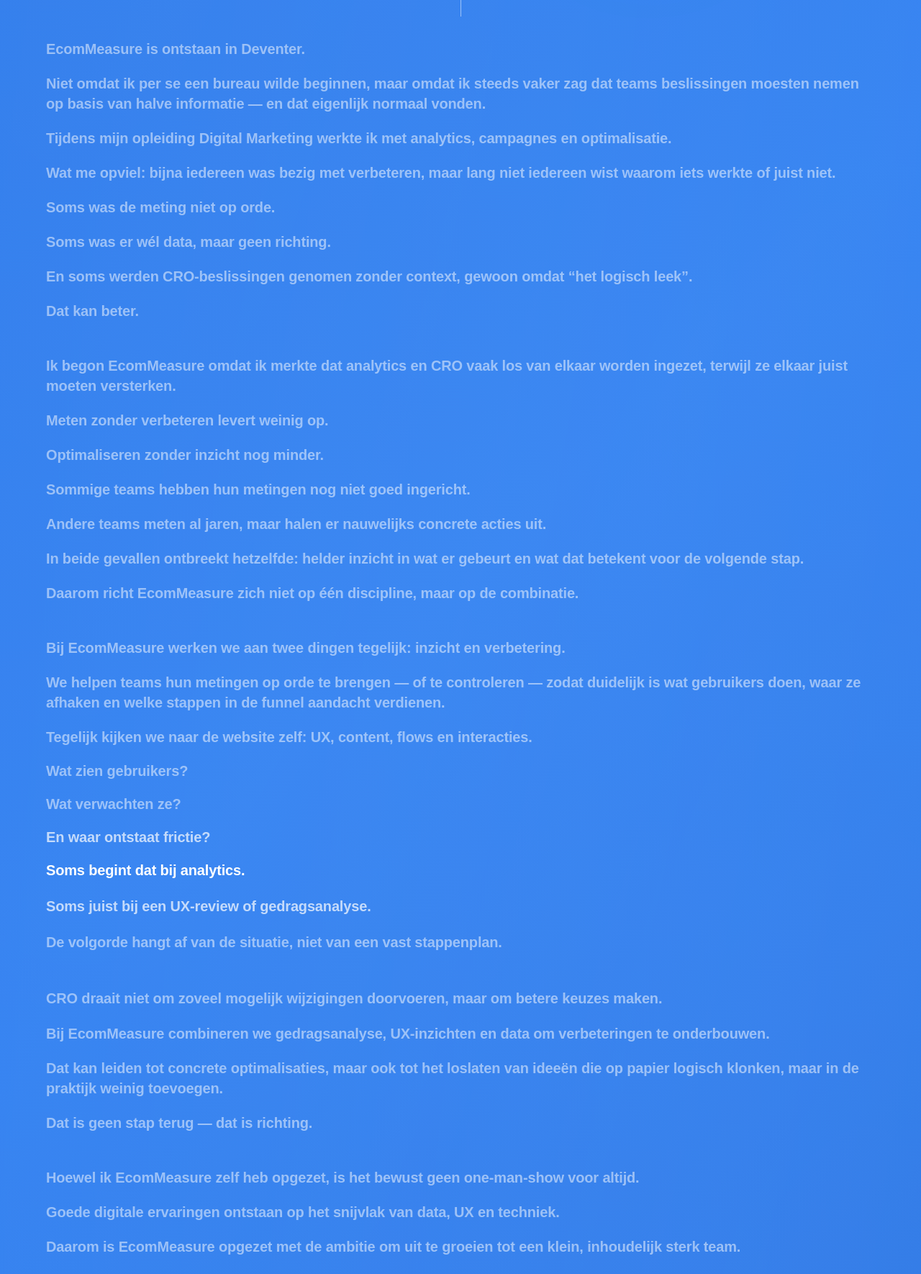
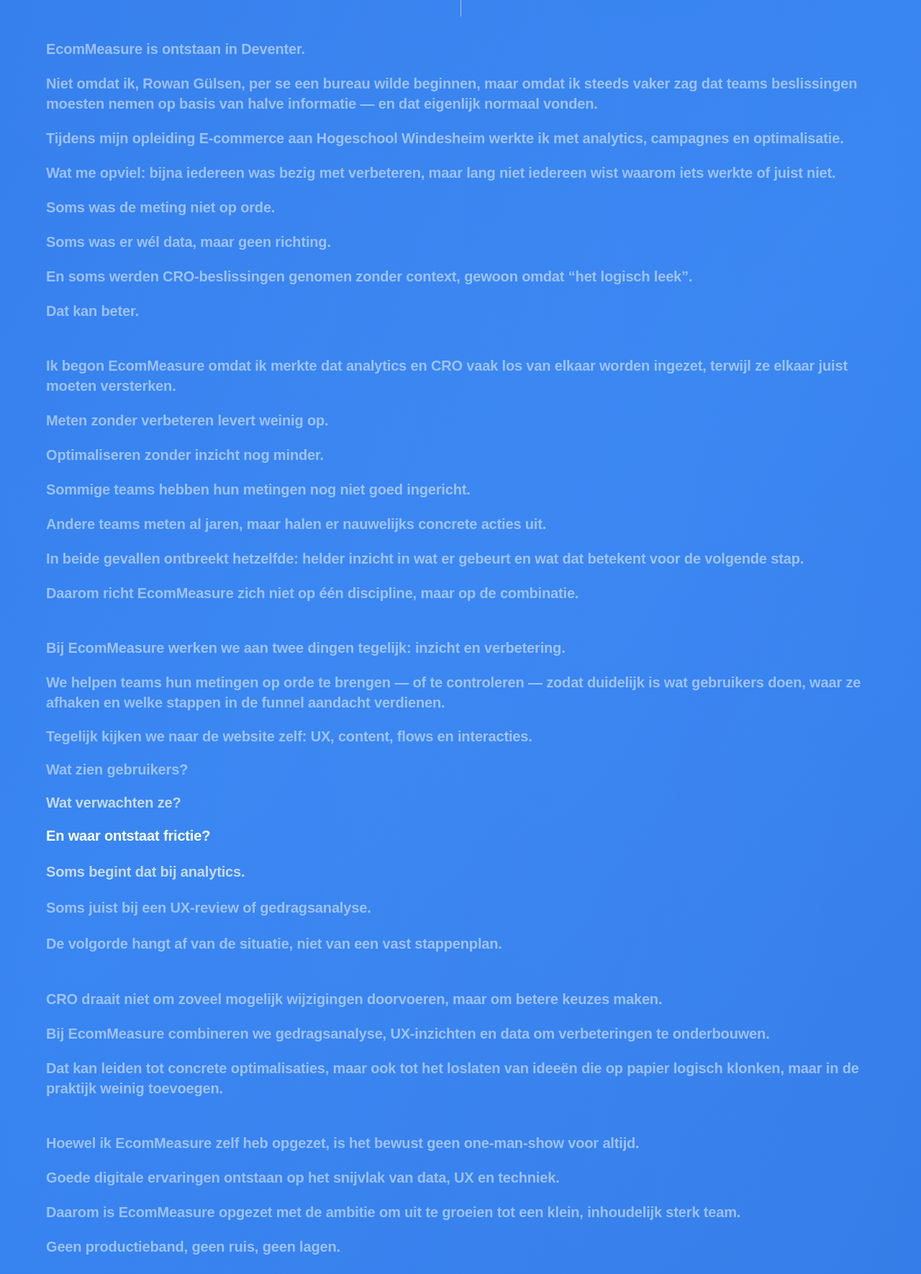
Before and after one commit to ProjectBibo/EcomMeasure3, a React (Vite) app: page /about in a window 1280 px wide. Shown: the part 867-2637 px from the top of the page at 72% size. Built offline with nearby package versions, Linux system fonts and the light colour scheme.

Commit message:
Update About bio details

```diff
--- a/src/pages/About.jsx
+++ b/src/pages/About.jsx
@@ -14,12 +14,12 @@ const manifestoSections = [
       {
         id: "over-2",
         content:
-          "Niet omdat ik per se een bureau wilde beginnen, maar omdat ik steeds vaker zag dat teams beslissingen moesten nemen op basis van halve informatie — en dat eigenlijk normaal vonden.",
+          "Niet omdat ik, Rowan Gülsen, per se een bureau wilde beginnen, maar omdat ik steeds vaker zag dat teams beslissingen moesten nemen op basis van halve informatie — en dat eigenlijk normaal vonden.",
       },
       {
         id: "over-3",
         content:
-          "Tijdens mijn opleiding Digital Marketing werkte ik met analytics, campagnes en optimalisatie.",
+          "Tijdens mijn opleiding E-commerce aan Hogeschool Windesheim werkte ik met analytics, campagnes en optimalisatie.",
       },
       {
         id: "over-4",
@@ -114,7 +114,6 @@ const manifestoSections = [
         content:
           "Dat kan leiden tot concrete optimalisaties, maar ook tot het loslaten van ideeën die op papier logisch klonken, maar in de praktijk weinig toevoegen.",
       },
-      { id: "keuzes-4", content: "Dat is geen stap terug — dat is richting." },
     ],
   },
   {
```
